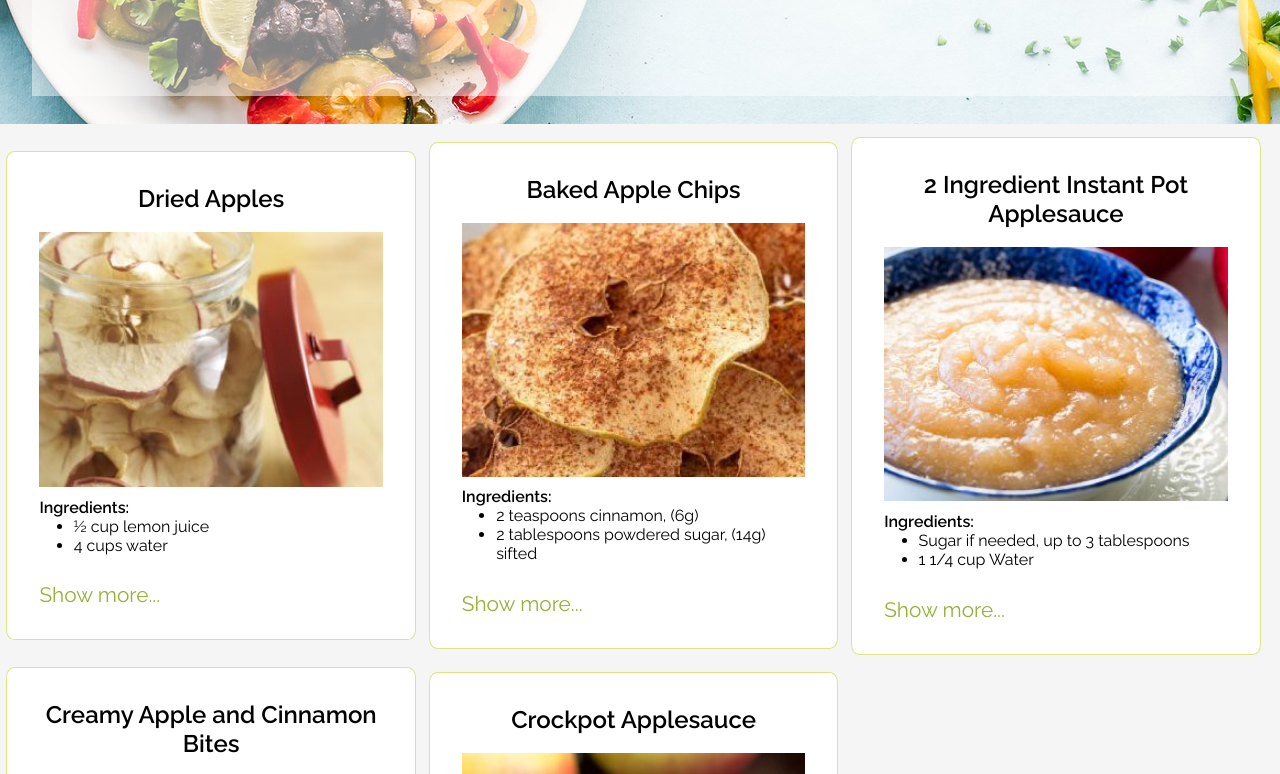
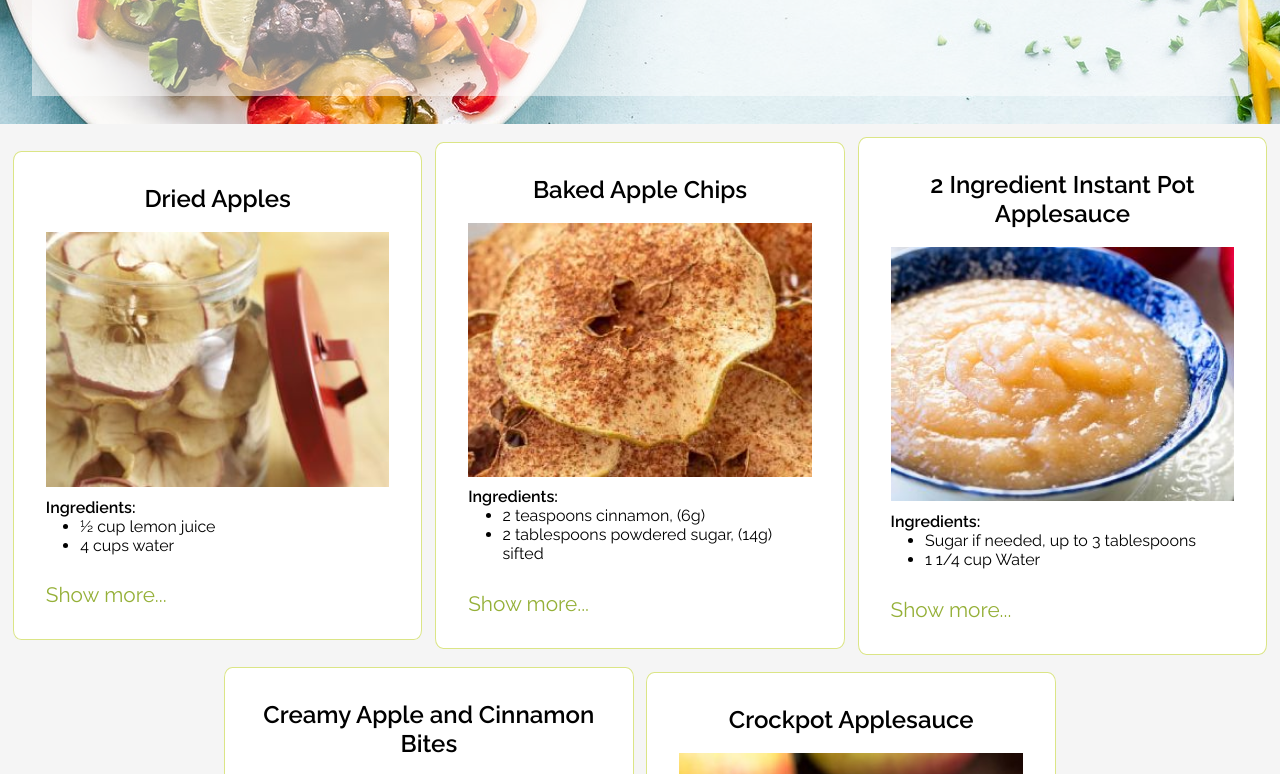
Before and after one commit to PaulinaBodio/0-WASTE-WEB-APP, a website built with webpack: page for style/index-test.html in a window 1280 px wide. Shown: the part 500-1274 px from the top of the page. Built offline with nearby package versions, Linux system fonts and the light colour scheme.

Commit message:
Recipe's display justified.

```diff
--- a/src/css/style.css
+++ b/src/css/style.css
@@ -13,11 +13,9 @@
     --main-font: 'Raleway', sans-serif;
 }
 
-
 body {
     background-color: whitesmoke;
     font-family: var(--main-font);
-
 }
 
 .container {
@@ -110,7 +108,7 @@ main h2 {
     display: flex;
     flex-direction: row;
     flex-wrap: wrap;
-    justify-items: center;
+    justify-content: center;
     align-items: center;
 }
 
@@ -158,7 +156,6 @@ main h2 {
     cursor: pointer;
     color: var(--dark-green);
 }
-
 
 .recipe-information
 {
```
